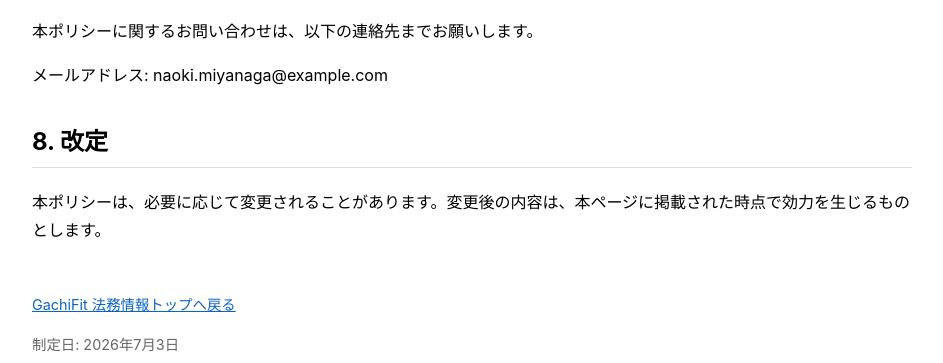
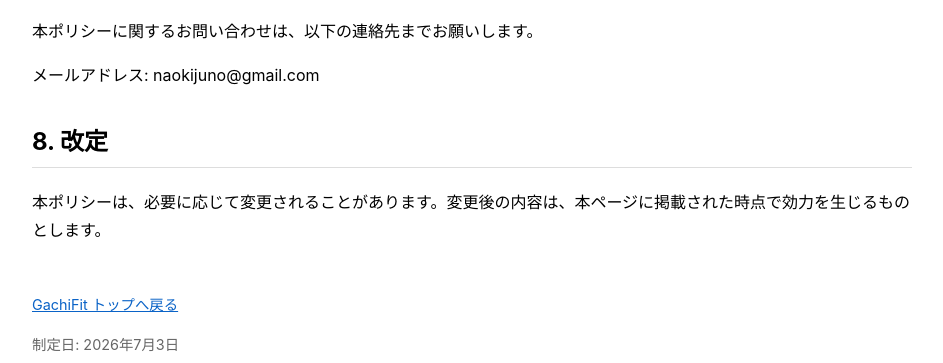
Before and after one commit to NaokiMiyanaga/gachifit-legal, a plain HTML site: page privacy-policy.html in a window 1280 px wide. Shown: the part 1487-1850 px from the top of the page, without its empty margins (168-1111 px from the left). Drawn offline with Linux system fonts and the light colour scheme.

Commit message:
連絡先をアップデート

```diff
--- a/privacy-policy.html
+++ b/privacy-policy.html
@@ -56,13 +56,13 @@
 
     <h2>7. お問い合わせ</h2>
     <p>本ポリシーに関するお問い合わせは、以下の連絡先までお願いします。</p>
-    <p>メールアドレス: naoki.miyanaga@example.com</p>
+    <p>メールアドレス: naokijuno@gmail.com</p>
 
     <h2>8. 改定</h2>
     <p>本ポリシーは、必要に応じて変更されることがあります。変更後の内容は、本ページに掲載された時点で効力を生じるものとします。</p>
 
     <footer>
-      <p><a href="index.html">GachiFit 法務情報トップへ戻る</a></p>
+      <p><a href="index.html">GachiFit トップへ戻る</a></p>
       <p>制定日: 2026年7月3日</p>
     </footer>
   </main>
```
Also changed, not shown: terms.html (+1 -1 lines).
